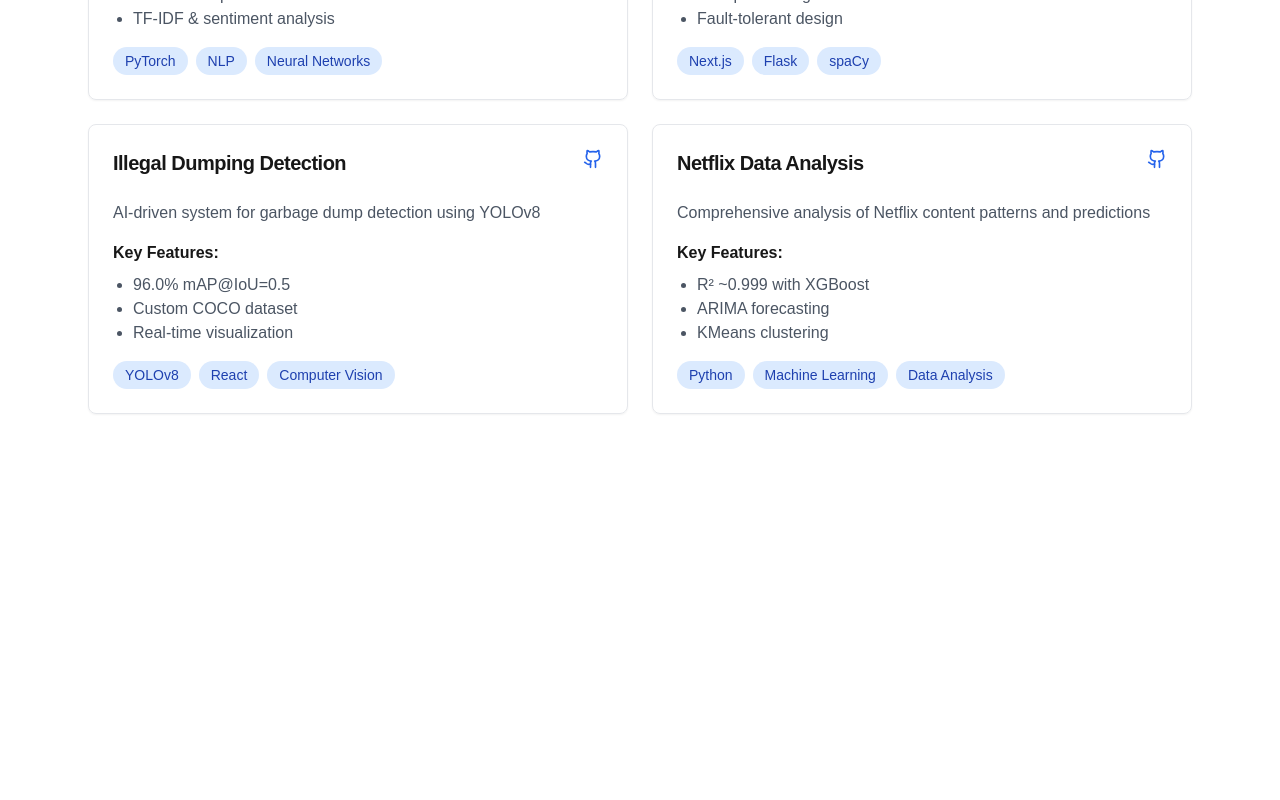
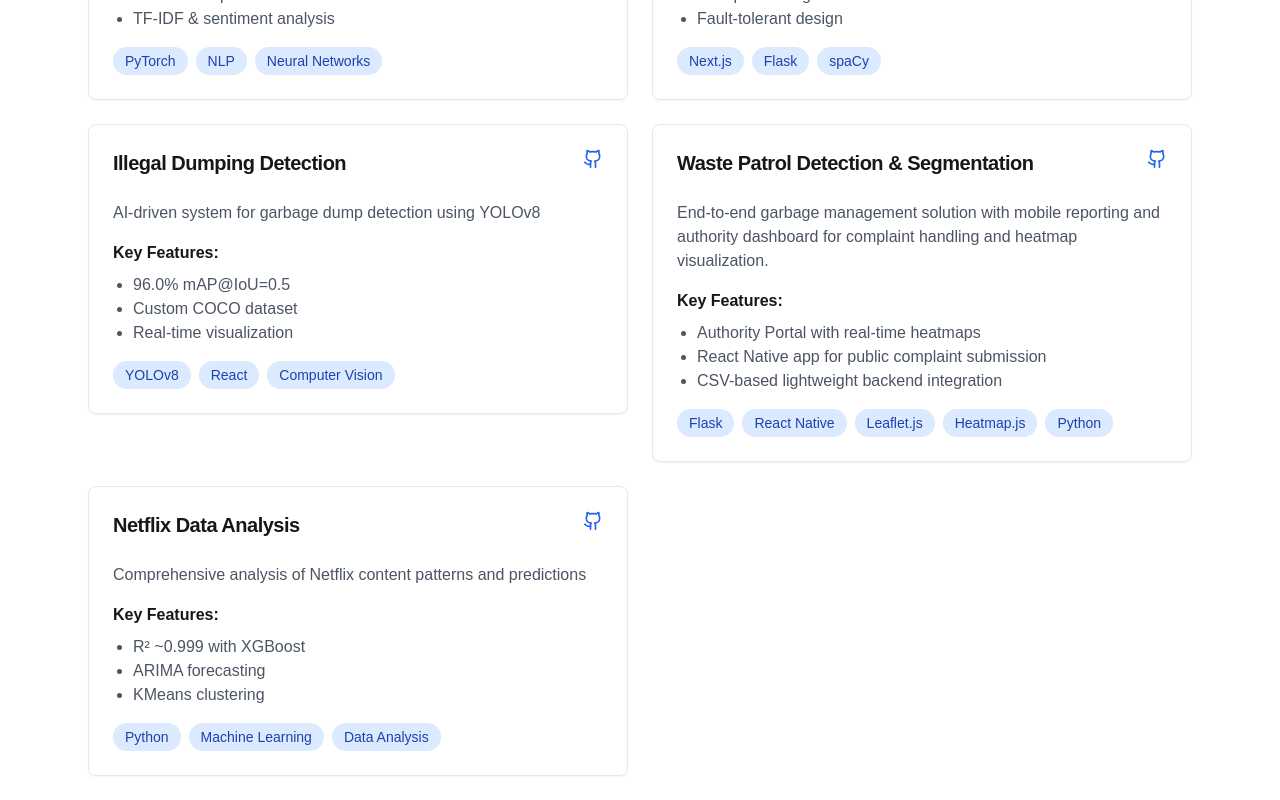
Before and after one commit to raihan5802/Portfolio, a Next.js app: page / in a window 1280 px wide. Shown: the part 989-1789 px from the top of the page. Before the commit the page ends 1427 px from the top, so only its background shows below. Built offline with nearby package versions, Linux system fonts and the light colour scheme.

Commit message:
Update page.tsx

```diff
--- a/src/app/page.tsx
+++ b/src/app/page.tsx
@@ -60,6 +60,18 @@
       tech: ["YOLOv8", "React", "Computer Vision"],
       github: "https://github.com/raihan5802/Illegal-Dumping-Garbage-Detection-Segmentation"
     },
+    {
+  title: "Waste Patrol Detection & Segmentation",
+  description: "End-to-end garbage management solution with mobile reporting and authority dashboard for complaint handling and heatmap visualization.",
+  highlights: [
+    "Authority Portal with real-time heatmaps",
+    "React Native app for public complaint submission",
+    "CSV-based lightweight backend integration"
+  ],
+  tech: ["Flask", "React Native", "Leaflet.js", "Heatmap.js", "Python"],
+  github: "https://github.com/raihan5802/Waste-Patrol-Detection-Segmentation"
+},
+
     {
       title: "Netflix Data Analysis",
       description: "Comprehensive analysis of Netflix content patterns and predictions",
```
